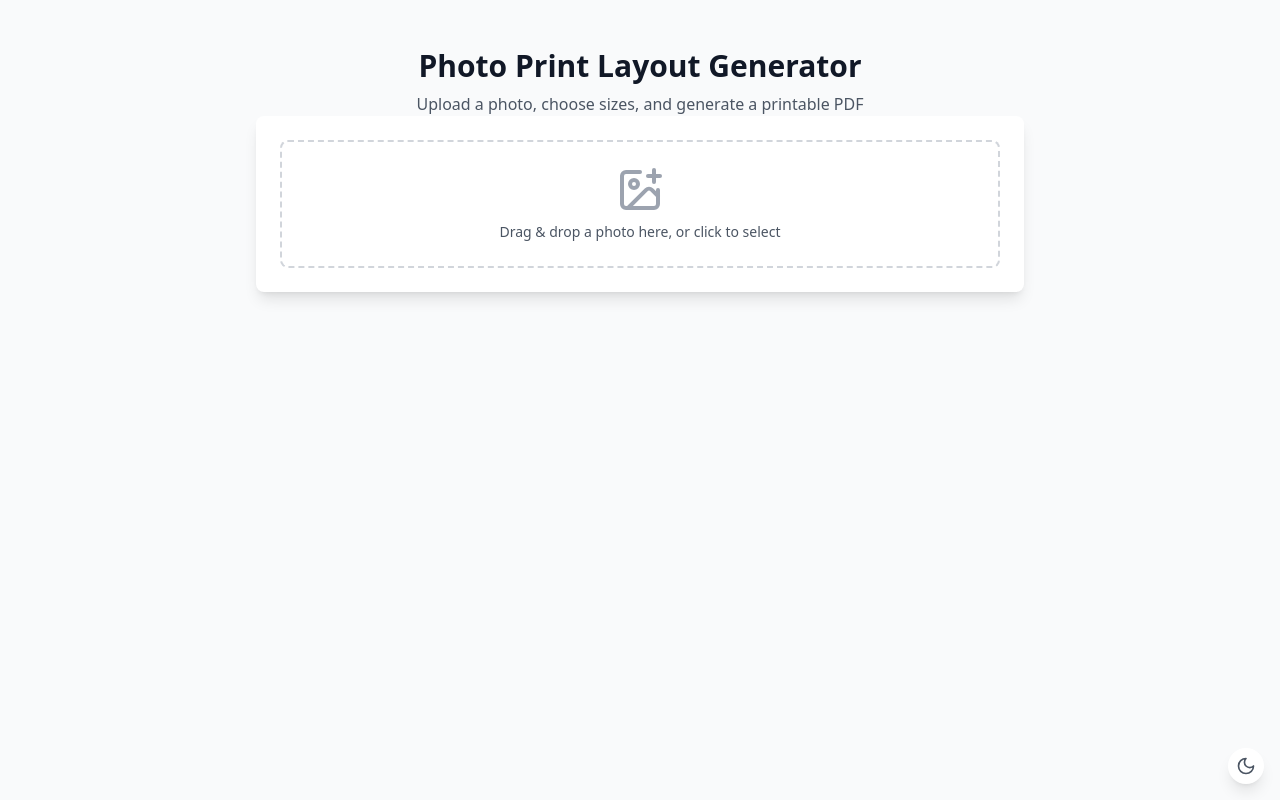
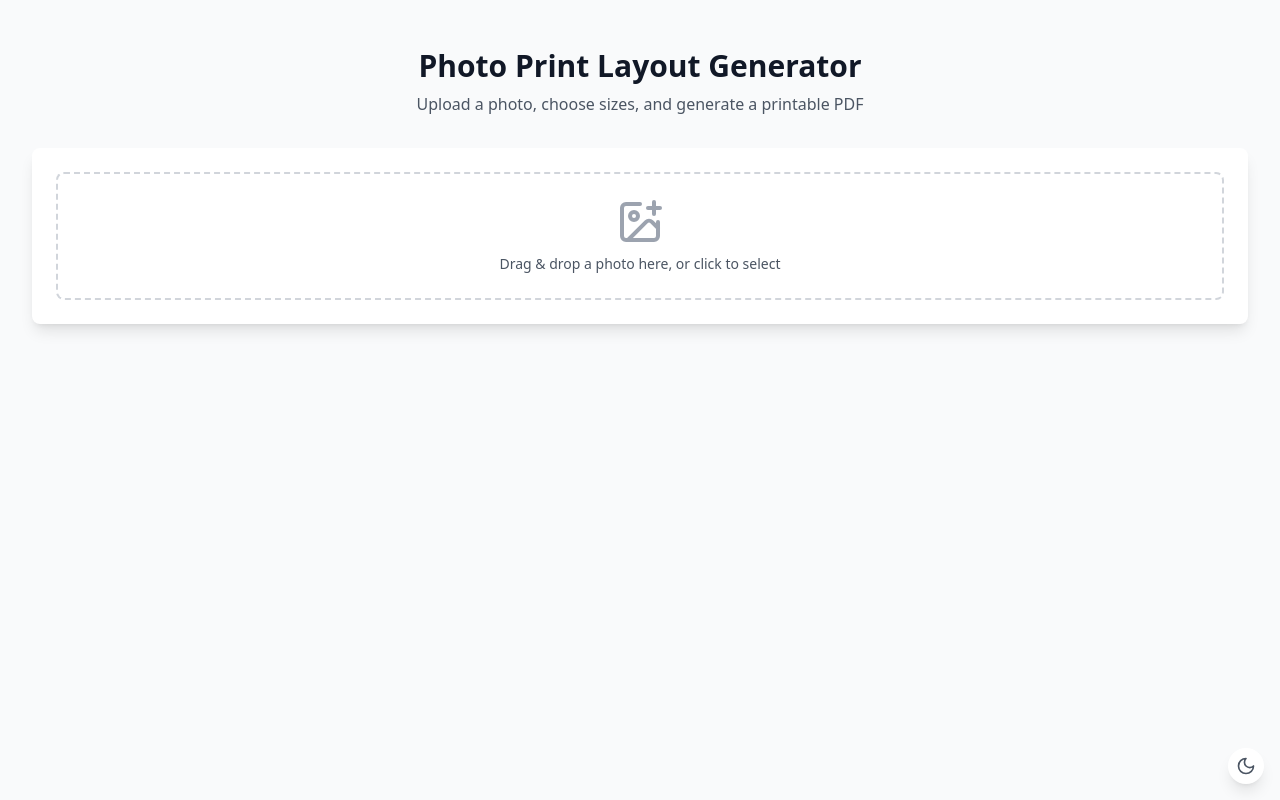
Before and after one commit to jeromeruiz23/printphotogenerator, a React (Vite) app: page / in a window 1280 px wide. Built offline with nearby package versions, Linux system fonts and the light colour scheme.

Commit message:
fixed: column

```diff
--- a/src/App.tsx
+++ b/src/App.tsx
@@ -796,8 +796,8 @@ function App() {
         darkMode ? "bg-gray-900" : "bg-gray-50"
       } py-12 px-4 sm:px-6 lg:px-8`}
     >
-      <div className="max-w-3xl mx-auto">
-        <div className="text-center flex-1">
+      <div className="max-w-7xl mx-auto">
+        <div className="text-center flex-1 mb-8">
           <h1
             className={`text-3xl font-bold ${
               darkMode ? "text-white" : "text-gray-900"
@@ -809,22 +809,13 @@ function App() {
             Upload a photo, choose sizes, and generate a printable PDF
           </p>
         </div>
-        <button
-          onClick={() => setDarkMode(!darkMode)}
-          className={`fixed bottom-4 right-4 p-2 rounded-full ${
-            darkMode
-              ? "bg-gray-800 hover:bg-gray-700"
-              : "bg-white hover:bg-gray-100"
-          } shadow-lg transition-colors duration-200`}
-          aria-label="Toggle dark mode"
+
+        <div
+          className={`${
+            images.length > 0 ? "grid grid-cols-1 lg:grid-cols-2 gap-6" : ""
+          }`}
         >
-          {darkMode ? (
-            <Sun className="h-5 w-5 text-yellow-500" />
-          ) : (
-            <Moon className="h-5 w-5 text-gray-600" />
-          )}
-        </button>
-
+          {/* Left column - Upload and Image Controls */}
           <div
             className={`${
               darkMode ? "bg-gray-800" : "bg-white"
@@ -1100,21 +1091,25 @@ function App() {
                           </div>
                         )}
                       </div>
+                      <LayoutTypeSelector />
+                      {layoutType === "photobooth" && (
+                        <PhotoboothTemplateSelector />
+                      )}
                     </div>
                   </div>
                 )}
               </div>
             )}
           </div>
+
+          {/* Right column - Preview and Settings */}
           {selectedImageId && (
-          <>
+            <div>
               <div
                 className={`${
                   darkMode ? "bg-gray-800" : "bg-white"
                 } shadow-lg rounded-lg p-6 mb-6 transition-colors duration-200`}
               >
-              <LayoutTypeSelector />
-              {layoutType === "photobooth" && <PhotoboothTemplateSelector />}
                 <div className="mt-6">
                   {/* Preview Card */}
                   <div
@@ -1160,7 +1155,8 @@ function App() {
                         style={{
                           width: "100%",
                           paddingTop: `${
-                          (selectedPaperSize.height / selectedPaperSize.width) *
+                            (selectedPaperSize.height /
+                              selectedPaperSize.width) *
                             100
                           }%`,
                         }}
@@ -1179,7 +1175,8 @@ function App() {
                               (_, col) => {
                                 const imageIndex =
                                   row * layout.photosPerRow + col;
-                              const image = images[imageIndex % images.length];
+                                const image =
+                                  images[imageIndex % images.length];
 
                                 const padding = layout.padding;
                                 const totalWidth = selectedPaperSize.width;
@@ -1188,7 +1185,8 @@ function App() {
                                 const photoWidth =
                                   (selectedPhotoSize.width / totalWidth) * 100;
                                 const photoHeight =
-                                (selectedPhotoSize.height / totalHeight) * 100;
+                                  (selectedPhotoSize.height / totalHeight) *
+                                  100;
                                 const spacingX = (padding / totalWidth) * 100;
                                 const spacingY = (padding / totalHeight) * 100;
 
@@ -1201,7 +1199,8 @@ function App() {
 
                                 const marginX =
                                   ((totalWidth -
-                                  (totalWidthWithPadding * totalWidth) / 100) /
+                                    (totalWidthWithPadding * totalWidth) /
+                                      100) /
                                     2 /
                                     totalWidth) *
                                   100;
@@ -1272,8 +1271,25 @@ function App() {
                 <Download className="h-5 w-5 mr-2" />
                 Generate PDF
               </button>
-          </>
+            </div>
           )}
+        </div>
+
+        <button
+          onClick={() => setDarkMode(!darkMode)}
+          className={`fixed bottom-4 right-4 p-2 rounded-full ${
+            darkMode
+              ? "bg-gray-800 hover:bg-gray-700"
+              : "bg-white hover:bg-gray-100"
+          } shadow-lg transition-colors duration-200`}
+          aria-label="Toggle dark mode"
+        >
+          {darkMode ? (
+            <Sun className="h-5 w-5 text-yellow-500" />
+          ) : (
+            <Moon className="h-5 w-5 text-gray-600" />
+          )}
+        </button>
       </div>
     </div>
   );
```
Lines whose indentation alone changed are shown as unchanged.
